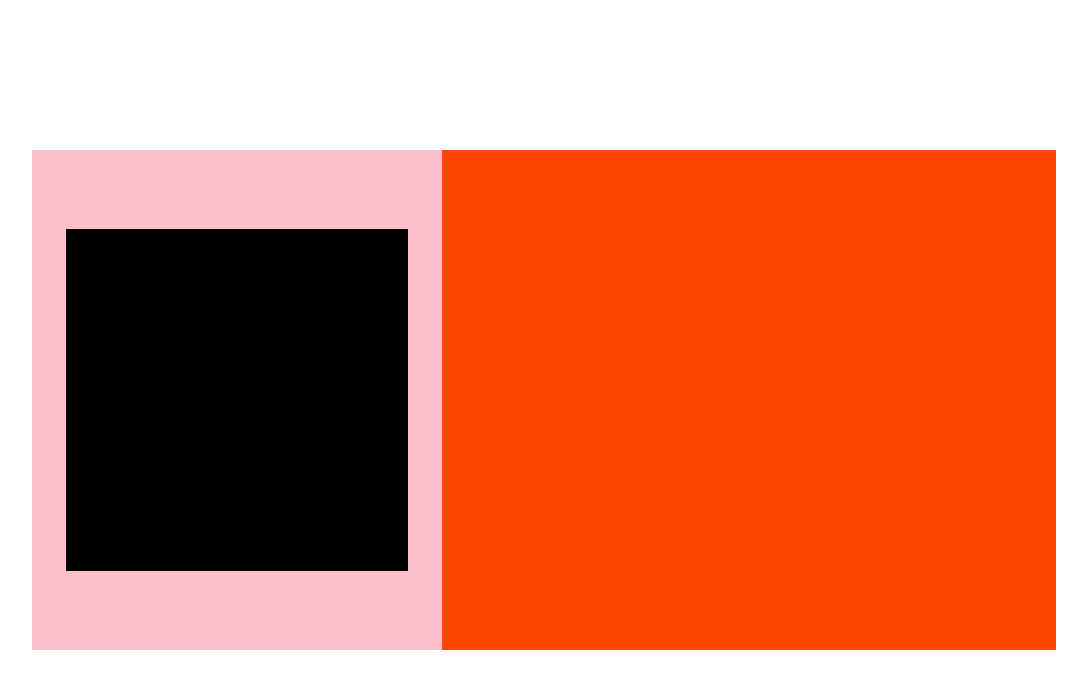
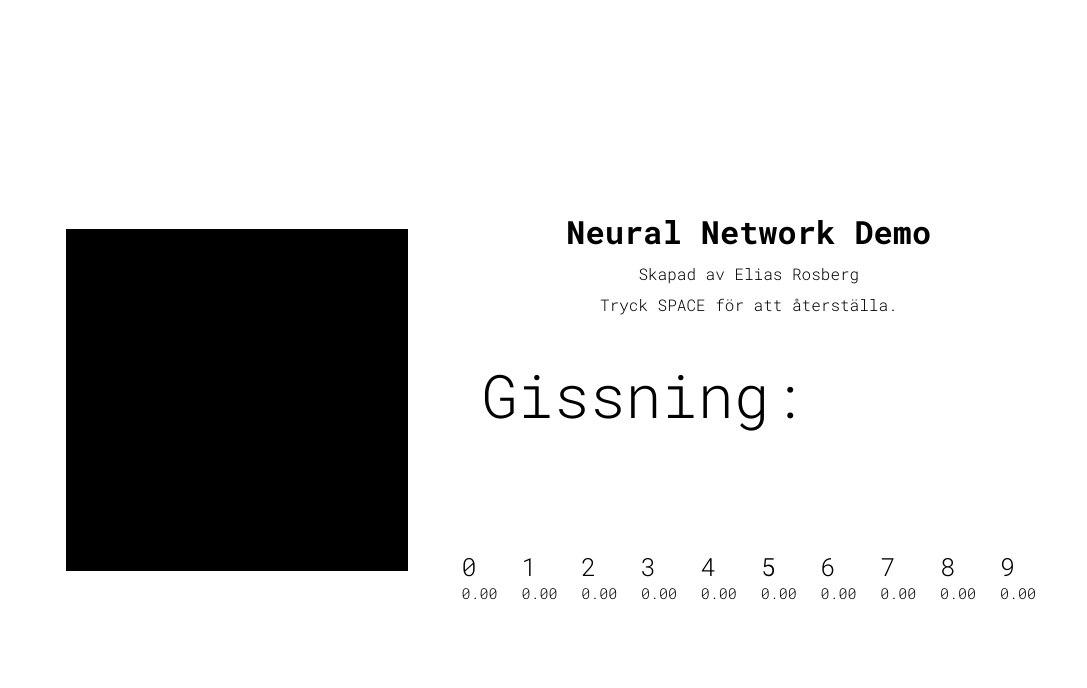
Before and after one commit to rosberg03/neural-network, a website with bundled scripts: page index.html in a window 1280 px wide. Shown: the whole page, without its empty margins (96-1183 px from the left). Built offline with nearby package versions, Linux system fonts and the light colour scheme.

Commit message:
stats finished

```diff
--- a/index.html
+++ b/index.html
@@ -14,8 +14,23 @@
         <div class="main-container__canvas">
             <canvas class="canvas" id="canvas"></canvas>
         </div>
-        <div class="main-container__stats">
-            <span class="digit" id="digit"></span>
+        <div class="main-container__stats stats">
+            <h1 class="stats__heading">Neural Network Demo</h1>
+            <div class="stats__creator">Skapad av Elias Rosberg</div>
+            <div class="stats__creator">Tryck SPACE för att återställa.</div>
+            <div class="stats__guess">Gissning: <span id="guess"></span></div>
+            <div class="stats__digits">
+                <div class="stats__digit">0<span id="digit"></span></div>
+                <div class="stats__digit">1<span id="digit"></span></div>
+                <div class="stats__digit">2<span id="digit"></span></div>
+                <div class="stats__digit">3<span id="digit"></span></div>
+                <div class="stats__digit">4<span id="digit"></span></div>
+                <div class="stats__digit">5<span id="digit"></span></div>
+                <div class="stats__digit">6<span id="digit"></span></div>
+                <div class="stats__digit">7<span id="digit"></span></div>
+                <div class="stats__digit">8<span id="digit"></span></div>
+                <div class="stats__digit">9<span id="digit"></span></div>
+            </div>
         </div>
     </main>
 </body>
--- a/js/general.js
+++ b/js/general.js
@@ -30,6 +30,7 @@ const main = () => {
     document.addEventListener('keyup', event => {
         if (event.code === 'Space') {
             canvas.resetGrid();
+            stats.reset();
         }
     });
 };
--- a/js/stats.js
+++ b/js/stats.js
@@ -1,13 +1,26 @@
 
 class Stats {
     constructor() {
-        this.digit = document.getElementById('digit');
+        this.guess = document.getElementById('guess');
+        this.digits = document.querySelectorAll('#digit');
+
+        this.reset();
     }
     update(guess) {
 
         const guessDigit = guess.indexOf(Math.max(...guess));
 
-        this.digit.textContent = guessDigit;
+        this.guess.textContent = guessDigit;
+        this.digits.forEach((e, i) => {
+            e.textContent = guess[i].toFixed(2);
+        });
+    }
+    reset() {
+        this.guess.textContent = '';
+
+        this.digits.forEach((e, i) => {
+            e.textContent = '0.00';
+        });
     }
 }
 
--- a/sass/_base.scss
+++ b/sass/_base.scss
@@ -1,5 +1,5 @@
-@import url('https://fonts.googleapis.com/css2?family=Rubik:wght@300;400;500&display=swap');
-$font-primary: 'Rubik', sans-serif;
+@import url('https://fonts.googleapis.com/css2?family=Roboto+Mono:wght@300;700&display=swap');
+$font-primary: 'Roboto Mono', monospace;
 
 // RESPONSIVE BREAKPOINTS
 $bp-largest: 75em; // 1200px
--- a/sass/_container.scss
+++ b/sass/_container.scss
@@ -13,11 +13,9 @@
         display: flex;
         justify-content: center;
         align-items: center;
-        background-color: pink;
     }
 
     &__stats {
         flex: 1;
-        background-color: orangered;
     }
 }
--- a/sass/_stats.scss
+++ b/sass/_stats.scss
@@ -1,5 +1,30 @@
 .stats {
-    background-color: orangered;
+    display: flex;
+    flex-direction: column;
+    align-items: center;
+    padding: 6rem 2rem;
+    gap: 1rem;
+
+    &__guess {
+        font-size: 6rem;
+        margin: 3rem 2rem auto;
+        align-self: flex-start;
+    }
+
+    &__digits {
+        display: flex;
+        width: 100%;
+        height: 4rem;
+        justify-content: space-between;
+    }
+
+    &__digit {
+        font-size: 2.5rem;
+        span {
+            font-size: 1.5rem;
+            display: block;
+        }
+    }
 }
 
 .digit {
```
Also changed, not shown: css/style.comp.css, css/style.css, css/style.prefix.css.
